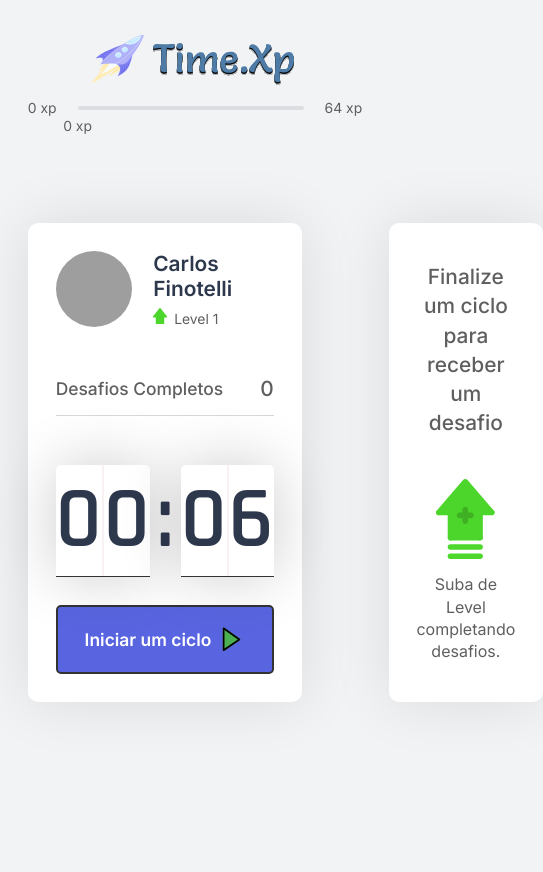
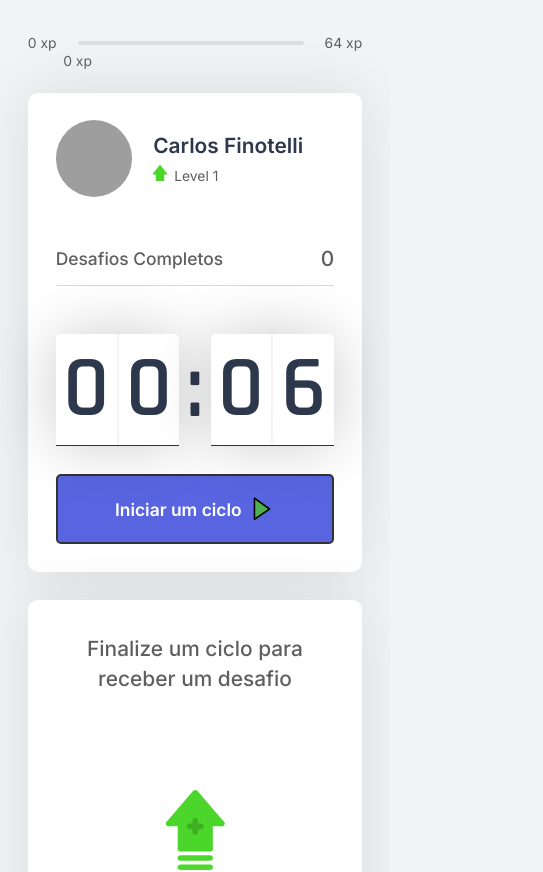
Before and after one commit to FinotelliCarlos/moveit-next, a Next.js app: page / in a window 390 px wide. Shown: the top 872 px of the page, 543 px wide, since content can reach past the window. Before the commit the page ends 844 px from the top, so only its background shows below. Built offline with nearby package versions, Linux system fonts and the light colour scheme; grey boxes are pictures that could not be loaded.

Commit message:
mobile first

```diff
--- a/package.json
+++ b/package.json
@@ -8,12 +8,14 @@
     "start": "next start"
   },
   "dependencies": {
+    "@types/react-icons": "^3.0.0",
     "@types/styled-components": "^5.1.7",
     "js-cookie": "^2.2.1",
     "next": "10.0.7",
     "react": "17.0.1",
     "react-cookie": "^4.0.3",
     "react-dom": "17.0.1",
+    "react-icons": "^4.2.0",
     "react-switch": "^6.0.0",
     "styled-components": "^5.2.1"
   },
--- a/src/components/NavBar.tsx
+++ /dev/null
@@ -1,13 +0,0 @@
-import React from 'react';
-import { NavContainer, NavLogo } from '../styles/components/NavBar.components';
-
-
-export function NavBar() {
-    return (
-        <>
-            <NavContainer>
-                <NavLogo src="/logo.svg" alt="Logo time xp"/>
-            </NavContainer>
-        </>
-    )
-}
--- a/src/pages/index.tsx
+++ b/src/pages/index.tsx
@@ -4,11 +4,10 @@ import { ChallengeBox } from "../components/ChallengeBox"
 import { CompletedChallenges } from "../components/CompletedChallenges"
 import { Countdown } from "../components/Countdown"
 import { ExperienceBar } from "../components/ExperienceBar"
-import { NavBar } from '../components/NavBar'
 import { Profile } from '../components/Profile'
 import { ChallengesProvider } from '../Contexts/ChallengesContext'
 import { CountdownProvider } from "../Contexts/CountdownContext"
-import { ContainerProfileCount, IndexContainer, IndexSection, HeadElements } from "../styles/pages/Home.components"
+import { ContainerProfileCount, HeadElements, IndexContainer, IndexSection, EnvDivChallengBox } from "../styles/pages/Home.components"
 
 interface HomeProps {
   level: number;
@@ -17,7 +16,6 @@ interface HomeProps {
 }
 
 export default function Home(props: HomeProps) {
-
   return (
     <ChallengesProvider level={ props.level }
       currentExperience={ props.currentExperience}
@@ -28,7 +26,6 @@ export default function Home(props: HomeProps) {
               <title>Time.xp</title>
             </Head>
             <HeadElements>
-            <NavBar />
               <ExperienceBar />
             </HeadElements>
 
@@ -40,13 +37,14 @@ export default function Home(props: HomeProps) {
                   <CompletedChallenges />
                   <Countdown />
                 </ContainerProfileCount>
-              <div>
+                <EnvDivChallengBox>
                   <ChallengeBox />
-              </div>
+                </EnvDivChallengBox>
               </IndexSection>
 
             </CountdownProvider>
           </IndexContainer>
+
     </ChallengesProvider>
   )
 }
--- a/src/styles/components/ChallengeBox.components.ts
+++ b/src/styles/components/ChallengeBox.components.ts
@@ -11,12 +11,21 @@ export const ChallengeBoxCountainer = styled.div`
     align-items: center;
     justify-content: center;
     text-align: center;
+
+    @media screen and (max-width: 768px){
+        gap: 1rem;
+        margin: 1rem 0;
+    }
 `
 
 export const ChallengeActive = styled.div`
     height: 100%;
     display: flex;
     flex-direction: column;
+
+    @media screen and (max-width: 768px){
+        gap: 4rem;
+    }
 `
 
 export const ChallengeActiveHeader = styled.header`
@@ -33,6 +42,10 @@ export const ChallengeActiveMain = styled.main`
     flex-direction: column;
     align-items: center;
     justify-content: center;
+
+    @media screen and (max-width: 768px){
+        gap: 2rem;
+    }
 `
 
 export const ChallengeActiveImage = styled.img``
@@ -93,12 +106,20 @@ export const ChallengeNotActive = styled.div`
     display: flex;
     flex-direction: column;
     align-items: center;
+
+    @media screen and (max-width: 768px){
+        gap: 4rem;
+    }
 `
 
 export const ChallengeNotActiveStrong = styled.strong`
     font-size: 1.5rem;
     font-weight: 500;
     line-height: 1.4;
+`
+
+export const ChallengeNotActiveImg = styled.img`
+    margin-bottom: 4rem;
 `
 
 export const ChallengeNotActiveParagraph = styled.p`
@@ -109,7 +130,3 @@ export const ChallengeNotActiveParagraph = styled.p`
     max-width: 70%;
     margin-top: 3rem;
 `
-
-export const ChallengeNotActiveImg = styled.img`
-    margin-bottom: 1rem;
-`
--- a/src/styles/components/NavBar.components.ts
+++ /dev/null
@@ -1,12 +0,0 @@
-import styled from 'styled-components'
-
-export const NavContainer = styled.div`
-    display: flex;
-    align-items: center;
-    justify-content: center;
-    gap: 5rem;
-`
-
-export const NavLogo = styled.img`
-    max-width: 15rem;
-`
--- a/src/styles/pages/Home.components.ts
+++ b/src/styles/pages/Home.components.ts
@@ -33,4 +33,16 @@ export const IndexSection = styled.section`
     gap: 6.25rem;
     align-content: center;
 
+    @media screen and (max-width: 768px){
+        display: flex;
+        flex-direction: column;
+        gap: 1rem;
+        margin: 3rem 0;
+    }
 `
+
+export const EnvDivChallengBox = styled.div`
+    @media screen and (max-width: 768px){
+        margin-bottom: 5rem;
+    }
+`
```
Also changed, not shown: 1 other file (tests, documents, lock files or other folders). Lines whose indentation alone changed are shown as unchanged.
